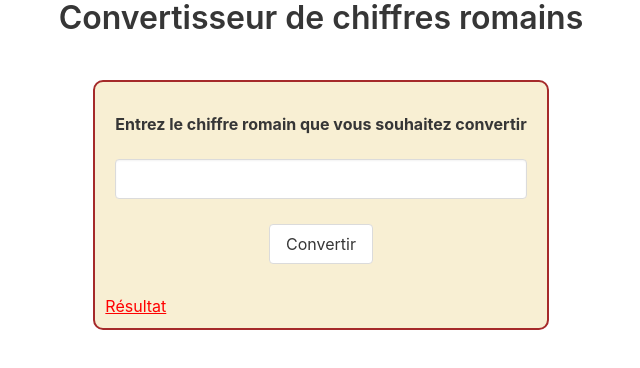
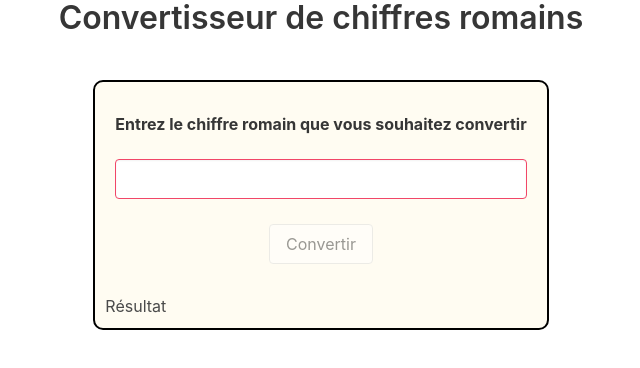
Before and after one commit to J-HOVELAQUE/roman-converter-angular, an Angular app: page / in a window 1280 px wide. Shown: the top 368 px of the page, without its empty margins (319-959 px from the left). Built offline with nearby package versions, Linux system fonts and the light colour scheme.

Commit message:
form validation

```diff
--- a/src/app/components/roman-numeral-converter/roman-numeral-converter.component.css
+++ b/src/app/components/roman-numeral-converter/roman-numeral-converter.component.css
@@ -1,6 +1,6 @@
 .roman-numeral-converter {
-  background-color: #f8efd3;
-  border: 2px solid brown;
+  background-color: #fffcf2;
+  border: 2px solid black;
   border-radius: 10px;
   display: flex;
   flex-direction: column;
@@ -23,18 +23,6 @@
   margin-bottom: 25px;
 }
 
-.converter-button {
-  background-color: rgb(161, 93, 93);
-  color: aliceblue;
-  border-radius: 10px;
-}
-
-.converter-button:hover {
-  background-color: brown;
-}
-
 .result-zone {
-  color: red;
-  text-decoration: underline;
   margin: 10px;
 }
--- a/src/app/components/roman-numeral-converter/roman-numeral-converter.component.html
+++ b/src/app/components/roman-numeral-converter/roman-numeral-converter.component.html
@@ -1,11 +1,18 @@
 <div class="roman-numeral-converter">
   <form class="converter-form" [formGroup]="romanNumeralForm">
-    <label for="roman-numerals-input" class="label converter-label">
+    <div class="control">
+      <label for="roman-numerals-input" class="label converter-label">
       Entrez le chiffre romain que vous souhaitez
       convertir
-    </label>
-    <input type="text" id="roman-numerals-input" class="input converter-input" formControlName="romanNumeral">
-    <button class="button" (click)="sendRomanNumeral()">Convertir</button>
+     </label>
+     <input type="text"
+     id="roman-numerals-input"
+     class="input converter-input"
+     formControlName="romanNumeral"
+     [class.is-success]="romanNumeralForm.valid"
+     [class.is-danger]="romanNumeralForm.invalid">
+    </div>
+    <button class="button" (click)="sendRomanNumeral()" [disabled]="romanNumeralForm.invalid">Convertir</button>
   </form>
   <h3 class="result-zone">Résultat</h3>
 </div>
--- a/src/app/components/roman-numeral-converter/roman-numeral-converter.component.ts
+++ b/src/app/components/roman-numeral-converter/roman-numeral-converter.component.ts
@@ -1,5 +1,5 @@
 import { Component, OnInit } from '@angular/core';
-import { FormBuilder } from '@angular/forms';
+import { FormBuilder, Validators } from '@angular/forms';
 
 @Component({
   selector: 'app-roman-numeral-converter',
@@ -7,8 +7,13 @@ import { FormBuilder } from '@angular/forms';
   styleUrls: ['./roman-numeral-converter.component.css'],
 })
 export class RomanNumeralConverterComponent implements OnInit {
+  private resrg = new RegExp(
+    '^M{0,4}(CM|CD|D?C{0,3})(XC|XL|L?X{0,3})(IX|IV|V?I{0,3})$',
+    'i'
+  );
+
   romanNumeralForm = this._formBuider.group({
-    romanNumeral: [''],
+    romanNumeral: ['', [Validators.required, Validators.pattern(this.resrg)]],
   });
 
   constructor(private _formBuider: FormBuilder) {}
```
